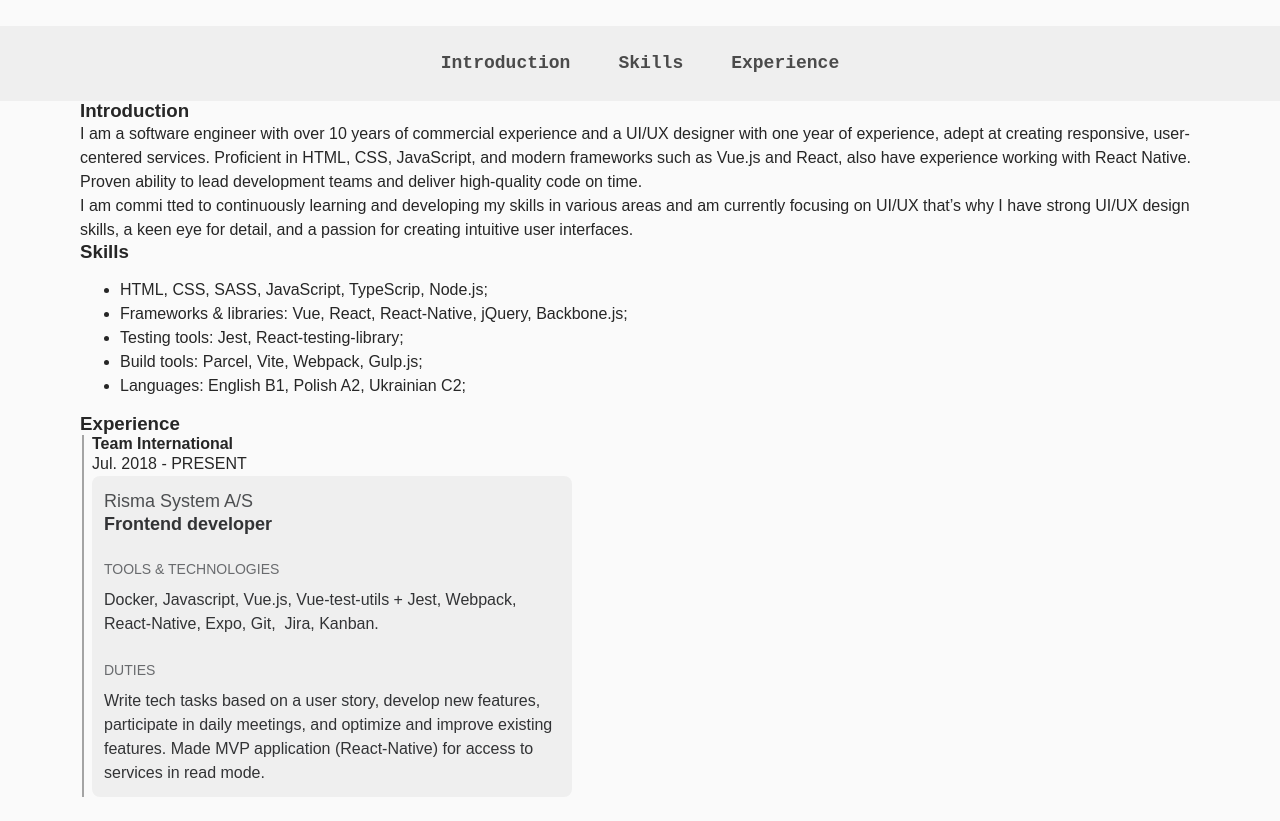
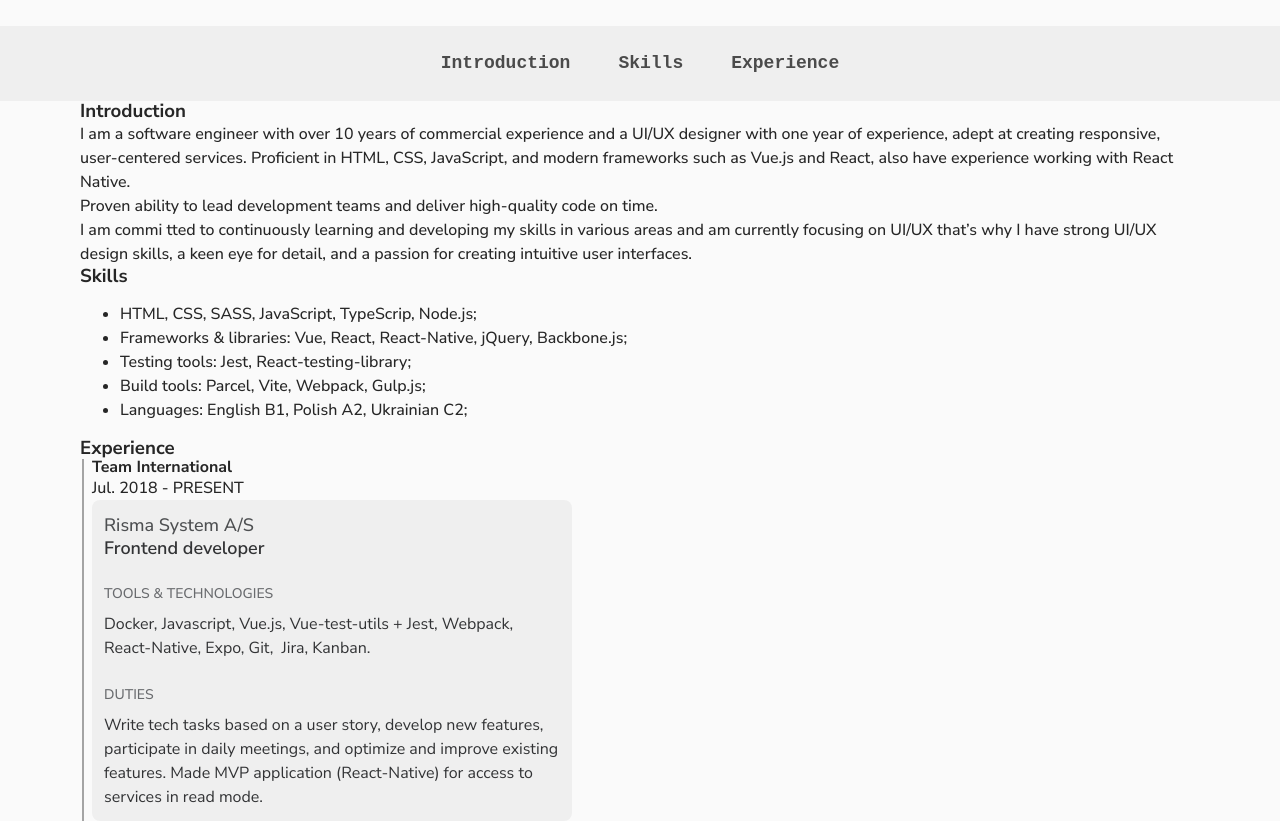
Before and after one commit to dimaspirit/dimaspirit.github.io, a website built with Parcel: page src/index.html in a window 1280 px wide. Shown: the part 214-1035 px from the top of the page. Before the commit the page ends 1011 px from the top, so only its background shows below. Built offline with nearby package versions, Linux system fonts and the light colour scheme.

Commit message:
Upd fonts

```diff
--- a/src/style.css
+++ b/src/style.css
@@ -57,12 +57,16 @@
 
 body {
   margin: 0;
-  font-family: "Nunito", sans-serif;
-  font-optical-sizing: auto;
-  font-weight: 400;
-  font-style: normal;
   background: #FAFAFA;
   color: #262626;
+
+  font-family: "Nunito Sans", sans-serif;
+  font-optical-sizing: auto;
+  font-weight: 500;
+  font-style: normal;
+  font-variation-settings:
+    "wdth" 100,
+    "YTLC" 500;
 }
 
 .header {
@@ -199,8 +203,13 @@ body {
 
   font-size: 16px;
   color: #323335;
-  font-family: "Nunito", sans-serif;
+  font-family: "Nunito Sans", sans-serif;
+  font-optical-sizing: auto;
   font-weight: 400;
+  font-style: normal;
+  font-variation-settings:
+    "wdth" 100,
+    "YTLC" 500;
 }
 
 .project-company {
```
Also changed, not shown: docs/index.html (+1 -1 lines), 4 other files.
